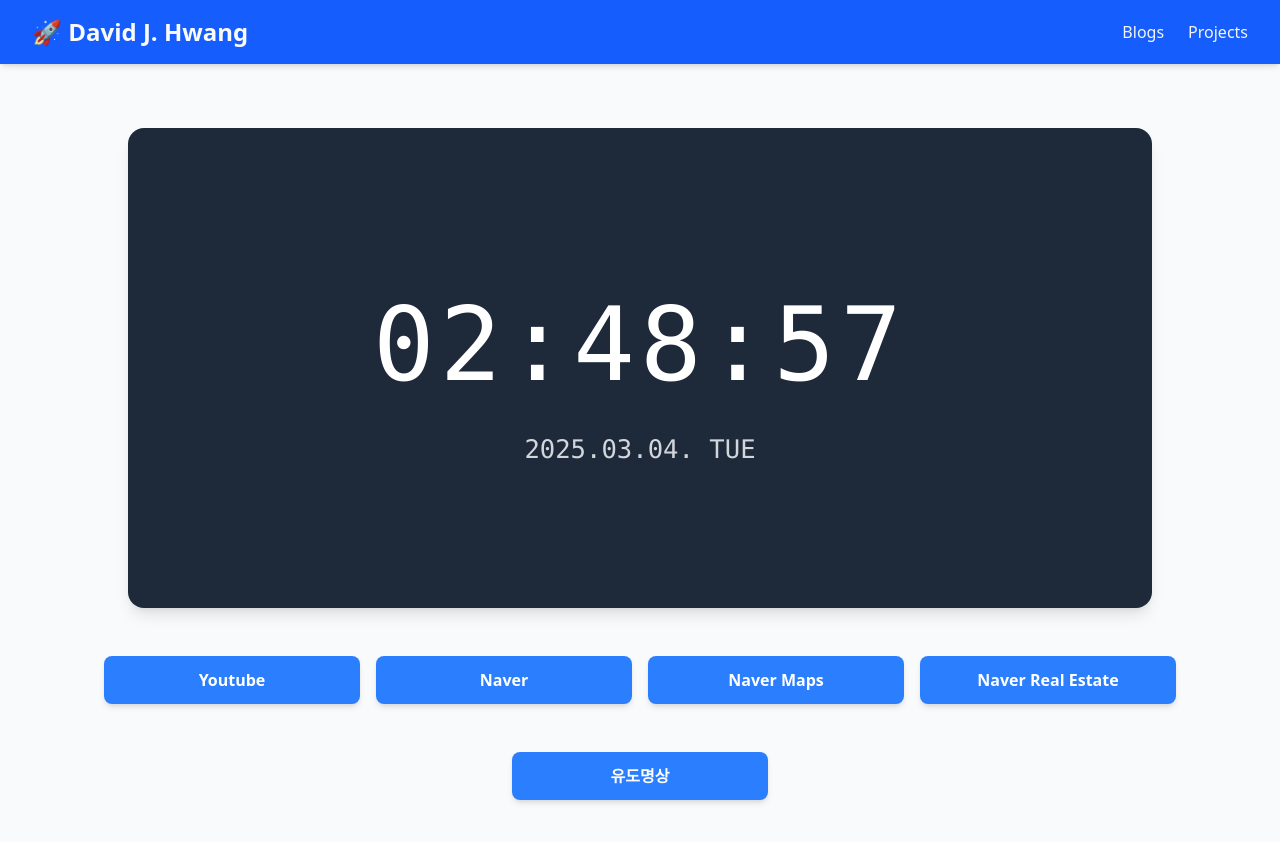
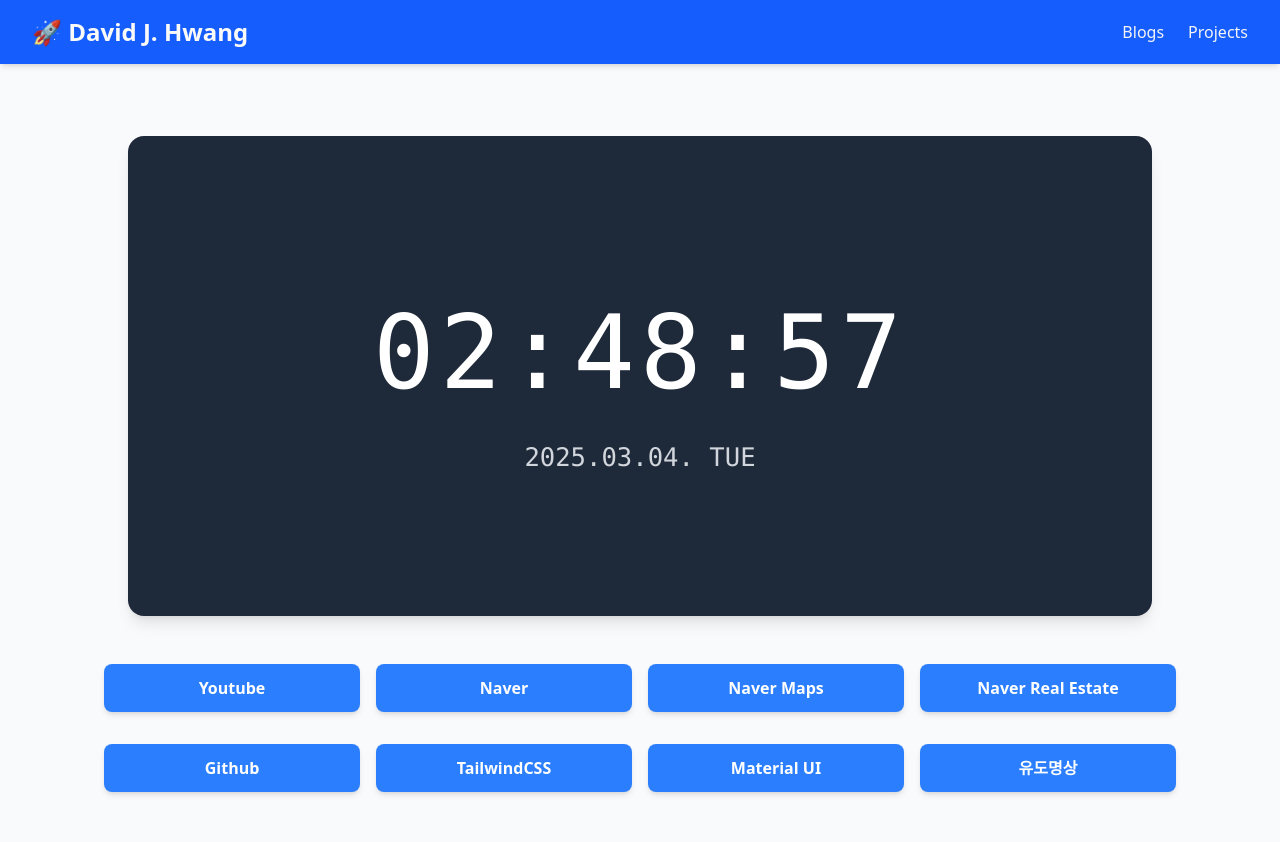
Before and after one commit to David-J-Hwang/David-J-Hwang.github.io, a React (Vite) app: page / in a window 1280 px wide. Shown: the top 842 px of the page. Built offline with nearby package versions, Linux system fonts and the light colour scheme.

Commit message:
Add Github, TailwindCSS, MaterialUI link buttons to Home page

```diff
--- a/src/pages/home/Home.jsx
+++ b/src/pages/home/Home.jsx
@@ -13,7 +13,10 @@ function Home() {
         <Button to="https://land.naver.com">Naver Real Estate</Button>
       </div>
 
-      <div className="mt-8 flex flex-row justify-center items-center gap-4">
+      <div className="mt-4 flex flex-row justify-center items-center gap-4">
+        <Button to="https://github.com">Github</Button>
+        <Button to="https://tailwindcss.com/">TailwindCSS</Button>
+        <Button to="https://mui.com/">Material UI</Button>
         <Button to={"https://youtu.be/DHNFYhNv81o"}>유도명상</Button>
       </div>
 
```
